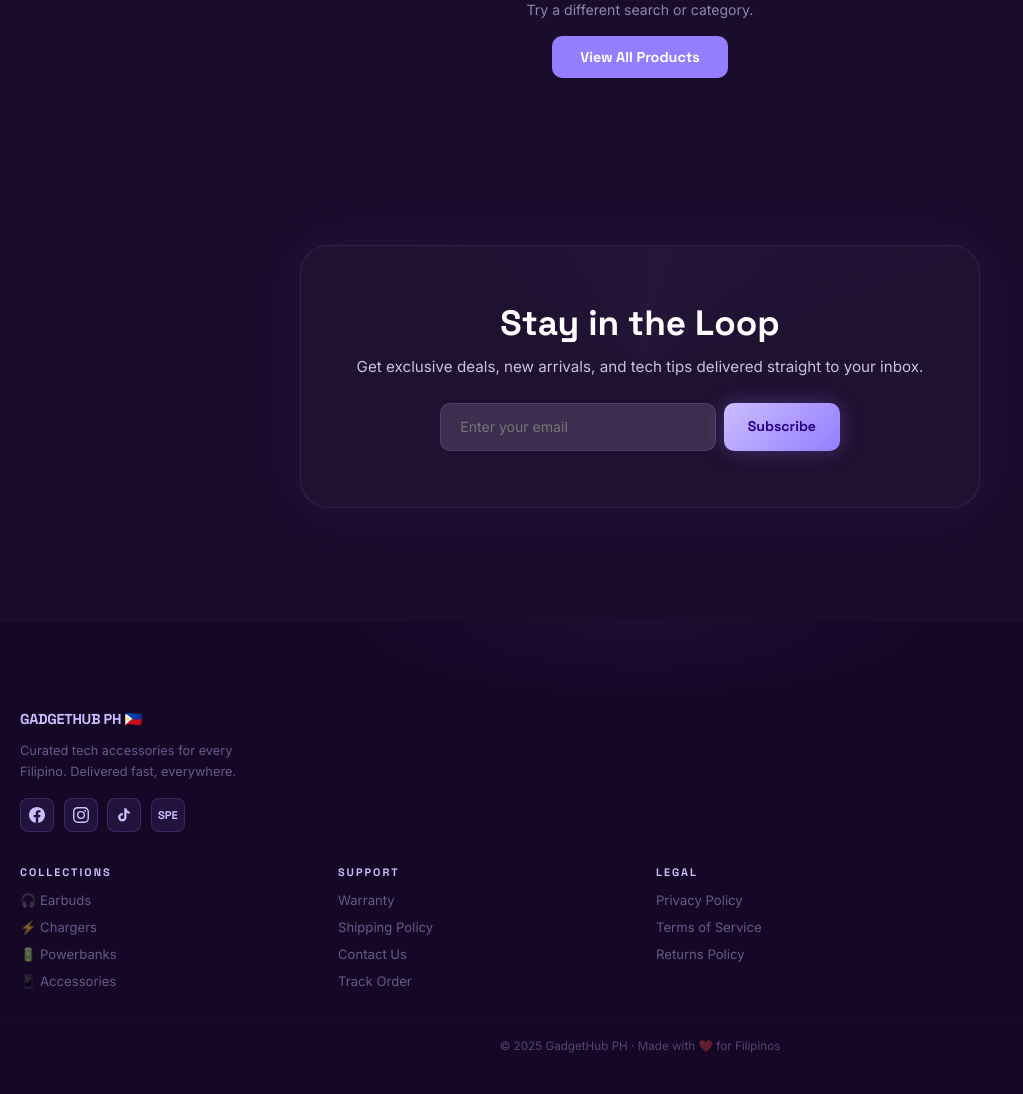
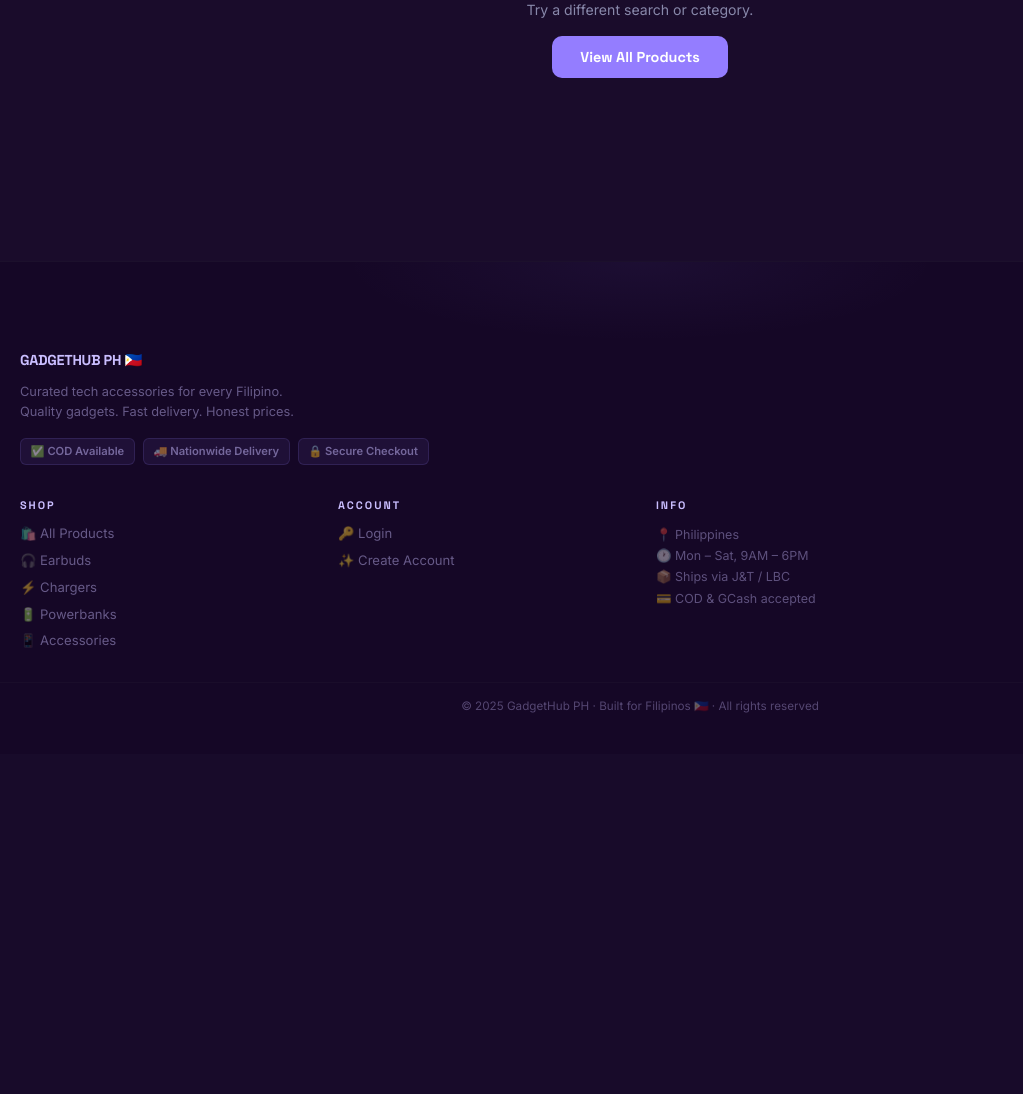
Before and after one commit to xen-hash/my-shop, a Flask app: page / in a window 1280 px wide. Shown: the part 1095-2189 px from the top of the page, without its empty margins (0-1023 px from the left). After the commit the page ends 1808 px from the top, so only its background shows below. Run offline with Flask 3, Linux system fonts and the light colour scheme; data that the repository does not hold is empty.

Commit message:
ux: remove non-functional newsletter, clean up footer (no social media)

```diff
--- a/templates/base.html
+++ b/templates/base.html
@@ -64,7 +64,7 @@
     .gh-drawer{position:fixed;top:0;left:0;width:min(300px,85vw);bottom:0;z-index:1001;
       background:#150726;backdrop-filter:blur(20px);-webkit-backdrop-filter:blur(20px);
       transform:translateX(-100%);transition:transform .3s cubic-bezier(.4,0,.2,1);
-      display:flex;flex-direction:column;padding:1.25rem;overflow:hidden;}
+      display:flex;flex-direction:column;padding:1.25rem;overflow-y:auto;}
     .gh-drawer.open{transform:translateX(0);}
     .gh-drawer-hdr{display:flex;justify-content:space-between;align-items:center;margin-bottom:1.5rem;}
     .gh-drawer-link{font-family:'Space Grotesk',sans-serif;font-size:1rem;font-weight:600;
@@ -183,7 +183,7 @@
     <span class="gh-brand" style="font-size:1.1rem;">Gadget<span>Hub</span> PH</span>
     <button onclick="closeDrawer()" class="gh-hamburger" aria-label="Close"><span class="material-symbols-outlined" style="font-size:1.5rem;">close</span></button>
   </div>
-  <nav style="flex:1;overflow-y:auto;">
+  <nav style="flex:1;">
     <a href="{{ url_for('shop.index') }}" class="gh-drawer-link">🛍️ All Products</a>
     <a href="{{ url_for('shop.index', category='earbuds') }}" class="gh-drawer-link">🎧 Earbuds</a>
     <a href="{{ url_for('shop.index', category='chargers') }}" class="gh-drawer-link">⚡ Chargers</a>
@@ -197,24 +197,25 @@
       🛒 My Cart {% if current_user.cart_count > 0 %}<span style="background:#ff4d6d;color:#fff;font-size:.65rem;font-weight:700;padding:1px 6px;border-radius:20px;margin-left:4px;">{{ current_user.cart_count }}</span>{% endif %}
     </a>
     {% if current_user.is_admin %}<a href="/admin" class="gh-drawer-link" style="color:#ffc107;">⚡ Admin Panel</a>{% endif %}
-    <div class="gh-drawer-divider"></div>
-    {# LOGOUT — placed inside nav so it is always reachable on any screen size #}
-    <a href="{{ url_for('auth.logout') }}" class="gh-drawer-link"
-       style="color:#ff4d6d!important;background:rgba(255,77,109,.08);
-              border:1px solid rgba(255,77,109,.2);margin-top:.25rem;">
-      <span class="material-symbols-outlined" style="font-size:1.1rem;vertical-align:middle;">logout</span>
-      Logout
-    </a>
-    {% else %}
-    <div class="gh-drawer-divider"></div>
-    <a href="{{ url_for('auth.login') }}" class="gh-drawer-link">🔑 Login</a>
-    <a href="{{ url_for('auth.register') }}" class="gh-drawer-link"
-       style="background:linear-gradient(135deg,rgba(202,190,255,.15),rgba(148,125,255,.15));
-              border:1px solid rgba(148,125,255,.3);color:#cabeff;">
-      ✨ Create Account
-    </a>
     {% endif %}
   </nav>
+  <div style="padding-top:1.25rem;border-top:1px solid rgba(72,69,85,.3);display:flex;flex-direction:column;gap:.6rem;">
+    {% if current_user.is_authenticated %}
+      <a href="{{ url_for('auth.logout') }}"
+         style="display:block;text-align:center;padding:.75rem;border-radius:12px;font-weight:700;
+                background:rgba(255,77,109,.12);color:#ff4d6d;border:1px solid rgba(255,77,109,.25);
+                text-decoration:none;font-family:'Space Grotesk',sans-serif;font-size:.9rem;">Logout</a>
+    {% else %}
+      <a href="{{ url_for('auth.login') }}"
+         style="display:block;text-align:center;padding:.75rem;border-radius:12px;font-weight:700;
+                border:1px solid rgba(148,125,255,.3);color:#cabeff;text-decoration:none;
+                font-family:'Space Grotesk',sans-serif;font-size:.9rem;">Login</a>
+      <a href="{{ url_for('auth.register') }}"
+         style="display:block;text-align:center;padding:.75rem;border-radius:12px;font-weight:700;
+                background:linear-gradient(135deg,#cabeff,#947dff);color:#2b0088;text-decoration:none;
+                font-family:'Space Grotesk',sans-serif;font-size:.9rem;">Create Account</a>
+    {% endif %}
+  </div>
 </div>
 
 <!-- PAGE BODY -->
@@ -236,48 +237,65 @@
   <!-- FOOTER -->
   <footer class="gh-footer">
     <div class="gh-footer-grid">
+      <!-- Brand column -->
       <div style="grid-column:1/-1;">
         <div class="gh-footer-col-title" style="font-size:.9rem;letter-spacing:-.3px;">GadgetHub PH 🇵🇭</div>
-        <p style="color:rgba(202,190,255,.45);font-size:.8rem;line-height:1.6;max-width:260px;">
-          Curated tech accessories for every Filipino. Delivered fast, everywhere.
+        <p style="color:rgba(202,190,255,.45);font-size:.8rem;line-height:1.6;max-width:280px;">
+          Curated tech accessories for every Filipino.<br>
+          Quality gadgets. Fast delivery. Honest prices.
         </p>
-        <div class="gh-footer-social">
-          <a href="#" class="gh-social-btn" title="Facebook">
-            <svg width="16" height="16" viewBox="0 0 24 24" fill="currentColor"><path d="M24 12.073c0-6.627-5.373-12-12-12s-12 5.373-12 12c0 5.99 4.388 10.954 10.125 11.854v-8.385H7.078v-3.47h3.047V9.43c0-3.007 1.792-4.669 4.533-4.669 1.312 0 2.686.235 2.686.235v2.953H15.83c-1.491 0-1.956.925-1.956 1.874v2.25h3.328l-.532 3.47h-2.796v8.385C19.612 23.027 24 18.062 24 12.073z"/></svg>
-          </a>
-          <a href="#" class="gh-social-btn" title="Instagram">
-            <svg width="16" height="16" viewBox="0 0 24 24" fill="currentColor"><path d="M12 2.163c3.204 0 3.584.012 4.85.07 3.252.148 4.771 1.691 4.919 4.919.058 1.265.069 1.645.069 4.849 0 3.205-.012 3.584-.069 4.849-.149 3.225-1.664 4.771-4.919 4.919-1.266.058-1.644.07-4.85.07-3.204 0-3.584-.012-4.849-.07-3.26-.149-4.771-1.699-4.919-4.92-.058-1.265-.07-1.644-.07-4.849 0-3.204.013-3.583.07-4.849.149-3.227 1.664-4.771 4.919-4.919 1.266-.057 1.645-.069 4.849-.069zM12 0C8.741 0 8.333.014 7.053.072 2.695.272.273 2.69.073 7.052.014 8.333 0 8.741 0 12c0 3.259.014 3.668.072 4.948.2 4.358 2.618 6.78 6.98 6.98C8.333 23.986 8.741 24 12 24c3.259 0 3.668-.014 4.948-.072 4.354-.2 6.782-2.618 6.979-6.98.059-1.28.073-1.689.073-4.948 0-3.259-.014-3.667-.072-4.947-.196-4.354-2.617-6.78-6.979-6.98C15.668.014 15.259 0 12 0zm0 5.838a6.162 6.162 0 100 12.324 6.162 6.162 0 000-12.324zM12 16a4 4 0 110-8 4 4 0 010 8zm6.406-11.845a1.44 1.44 0 100 2.881 1.44 1.44 0 000-2.881z"/></svg>
-          </a>
-          <a href="#" class="gh-social-btn" title="TikTok">
-            <svg width="16" height="16" viewBox="0 0 24 24" fill="currentColor"><path d="M19.59 6.69a4.83 4.83 0 01-3.77-4.25V2h-3.45v13.67a2.89 2.89 0 01-2.88 2.5 2.89 2.89 0 01-2.89-2.89 2.89 2.89 0 012.89-2.89c.28 0 .54.04.79.1V9.01a6.33 6.33 0 00-.79-.05 6.34 6.34 0 00-6.34 6.34 6.34 6.34 0 006.34 6.34 6.34 6.34 0 006.33-6.34V8.69a8.18 8.18 0 004.77 1.52V6.76a4.85 4.85 0 01-1-.07z"/></svg>
-          </a>
-          <a href="#" class="gh-social-btn" title="Shopee">
-            <span style="font-size:.7rem;font-weight:800;font-family:'Space Grotesk',sans-serif;">SPE</span>
-          </a>
+        <!-- Trust badges -->
+        <div style="display:flex;gap:.5rem;flex-wrap:wrap;margin-top:.85rem;">
+          <span style="font-size:.7rem;font-weight:600;color:rgba(202,190,255,.5);
+                       background:rgba(148,125,255,.08);border:1px solid rgba(148,125,255,.15);
+                       border-radius:6px;padding:.25rem .6rem;">✅ COD Available</span>
+          <span style="font-size:.7rem;font-weight:600;color:rgba(202,190,255,.5);
+                       background:rgba(148,125,255,.08);border:1px solid rgba(148,125,255,.15);
+                       border-radius:6px;padding:.25rem .6rem;">🚚 Nationwide Delivery</span>
+          <span style="font-size:.7rem;font-weight:600;color:rgba(202,190,255,.5);
+                       background:rgba(148,125,255,.08);border:1px solid rgba(148,125,255,.15);
+                       border-radius:6px;padding:.25rem .6rem;">🔒 Secure Checkout</span>
         </div>
       </div>
+
+      <!-- Shop column -->
       <div>
-        <div class="gh-footer-col-title">Collections</div>
+        <div class="gh-footer-col-title">Shop</div>
+        <a href="{{ url_for('shop.index') }}" class="gh-footer-link">🛍️ All Products</a>
         <a href="{{ url_for('shop.index', category='earbuds') }}" class="gh-footer-link">🎧 Earbuds</a>
         <a href="{{ url_for('shop.index', category='chargers') }}" class="gh-footer-link">⚡ Chargers</a>
         <a href="{{ url_for('shop.index', category='powerbanks') }}" class="gh-footer-link">🔋 Powerbanks</a>
         <a href="{{ url_for('shop.index', category='accessories') }}" class="gh-footer-link">📱 Accessories</a>
       </div>
+
+      <!-- Account column -->
       <div>
-        <div class="gh-footer-col-title">Support</div>
-        <a href="#" class="gh-footer-link">Warranty</a>
-        <a href="#" class="gh-footer-link">Shipping Policy</a>
-        <a href="#" class="gh-footer-link">Contact Us</a>
-        <a href="#" class="gh-footer-link">Track Order</a>
+        <div class="gh-footer-col-title">Account</div>
+        {% if current_user.is_authenticated %}
+          <a href="{{ url_for('auth.profile') }}" class="gh-footer-link">👤 My Profile</a>
+          <a href="{{ url_for('orders.order_history') }}" class="gh-footer-link">📦 My Orders</a>
+          <a href="{{ url_for('cart.view_cart') }}" class="gh-footer-link">🛒 My Cart</a>
+          <a href="{{ url_for('auth.logout') }}" class="gh-footer-link" style="color:#ff4d6d;">🚪 Logout</a>
+        {% else %}
+          <a href="{{ url_for('auth.login') }}" class="gh-footer-link">🔑 Login</a>
+          <a href="{{ url_for('auth.register') }}" class="gh-footer-link">✨ Create Account</a>
+        {% endif %}
       </div>
+
+      <!-- Info column -->
       <div>
-        <div class="gh-footer-col-title">Legal</div>
-        <a href="#" class="gh-footer-link">Privacy Policy</a>
-        <a href="#" class="gh-footer-link">Terms of Service</a>
-        <a href="#" class="gh-footer-link">Returns Policy</a>
+        <div class="gh-footer-col-title">Info</div>
+        <p style="color:rgba(202,190,255,.4);font-size:.78rem;line-height:1.7;margin:0;">
+          📍 Philippines<br>
+          🕐 Mon – Sat, 9AM – 6PM<br>
+          📦 Ships via J&T / LBC<br>
+          💳 COD &amp; GCash accepted
+        </p>
       </div>
     </div>
-    <div class="gh-footer-bottom">© 2025 GadgetHub PH · Made with ❤️ for Filipinos</div>
+    <div class="gh-footer-bottom">
+      © {{ 2025 }} GadgetHub PH · Built for Filipinos 🇵🇭 · All rights reserved
+    </div>
   </footer>
 </div>
 
--- a/templates/index.html
+++ b/templates/index.html
@@ -159,29 +159,17 @@
   .empty-state{text-align:center;padding:4rem 1rem;}
 
   /* ── CTA SECTION ── */
-  .cta-section{padding:2rem 1.25rem;}
-  @media(min-width:640px){.cta-section{padding:3rem 2rem;}}
-  .cta-inner{max-width:680px;margin:0 auto;border-radius:24px;padding:2.5rem 1.5rem;text-align:center;
     background:rgba(35,21,52,.7);backdrop-filter:blur(20px);
     border:1px solid rgba(148,125,255,.15);
     box-shadow:0 0 60px rgba(148,125,255,.08);position:relative;overflow:hidden;}
-  .cta-inner::before{content:'';position:absolute;top:-50%;left:-50%;width:200%;height:200%;
     background:conic-gradient(from 0deg,transparent 0%,rgba(148,125,255,.04) 20%,transparent 40%);
     animation:ctaSpin 8s linear infinite;pointer-events:none;}
   @keyframes ctaSpin{to{transform:rotate(360deg)}}
-  @media(min-width:640px){.cta-inner{padding:3.5rem 3rem;border-radius:28px;}}
-  .cta-h2{font-family:'Space Grotesk',sans-serif;font-size:clamp(1.5rem,5vw,2.2rem);font-weight:800;margin-bottom:.75rem;position:relative;}
-  .cta-form{display:flex;gap:.5rem;max-width:400px;margin:1.5rem auto 0;flex-direction:column;position:relative;}
-  @media(min-width:480px){.cta-form{flex-direction:row;}}
-  .cta-input{flex:1;border-radius:10px;padding:.8rem 1.2rem;font-size:.88rem;outline:none;
     background:#3d2e4f;border:1px solid rgba(148,125,255,.2);color:#eedbff;
     transition:border-color .2s,box-shadow .2s;}
-  .cta-input:focus{border-color:#947dff;box-shadow:0 0 0 3px rgba(148,125,255,.15);}
-  .cta-btn{padding:.8rem 1.5rem;border-radius:10px;font-weight:700;font-size:.88rem;cursor:pointer;
     background:linear-gradient(135deg,#cabeff,#947dff);color:#2b0088;border:none;
     font-family:'Space Grotesk',sans-serif;white-space:nowrap;
     transition:all .2s;box-shadow:0 0 20px rgba(148,125,255,.3);}
-  .cta-btn:hover{transform:translateY(-1px);box-shadow:0 0 32px rgba(148,125,255,.5);}
 </style>
 {% endblock %}
 
@@ -321,17 +309,7 @@
   {% endif %}
 </section>
 
-<!-- ── CTA NEWSLETTER ──────────────────────────────────────────────── -->
-<section class="cta-section">
-  <div class="cta-inner">
-    <h2 class="cta-h2">Stay in the Loop</h2>
-    <p style="color:#c9c4d8;font-size:clamp(.85rem,2vw,.95rem);">Get exclusive deals, new arrivals, and tech tips delivered straight to your inbox.</p>
-    <div class="cta-form">
-      <input type="email" placeholder="Enter your email" class="cta-input">
-      <button class="cta-btn">Subscribe</button>
-    </div>
-  </div>
-</section>
+
 
 {% endblock %}
 
```
